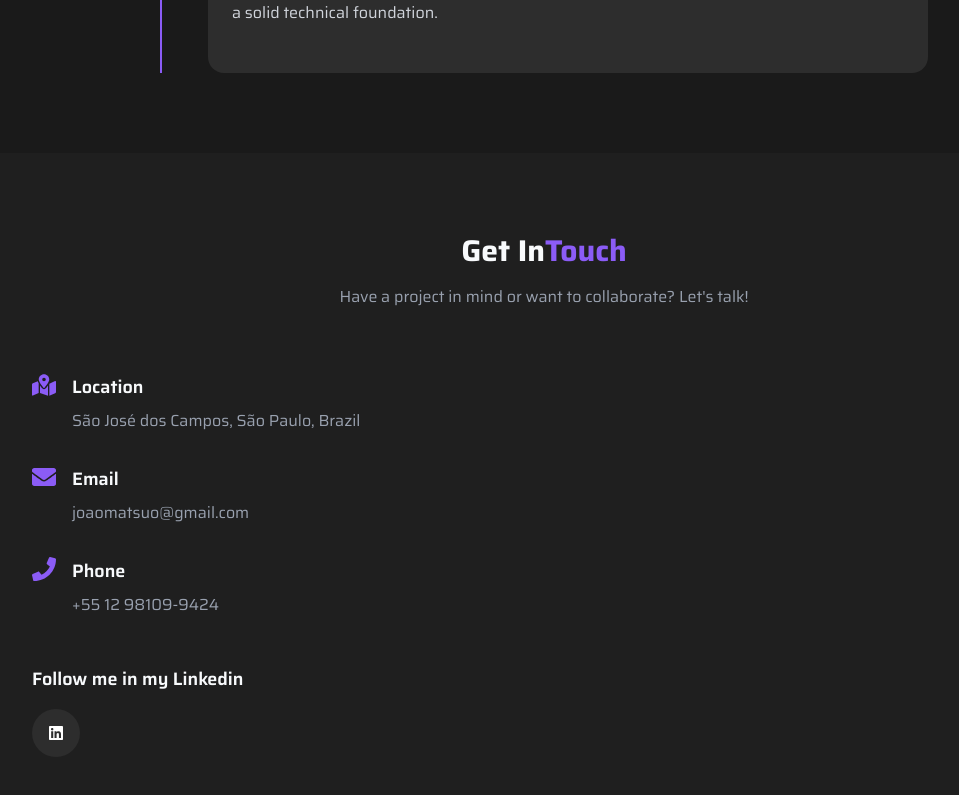
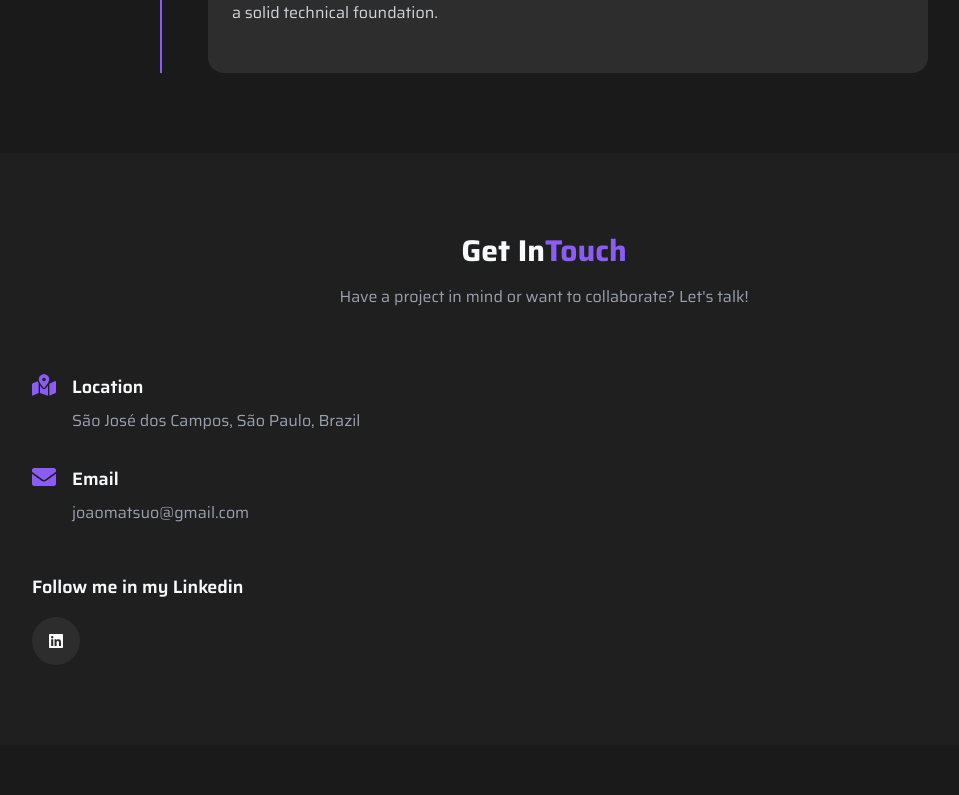
Before and after one commit to joaomatsuodev/portfolio, a React (Vite) app: page / in a window 1280 px wide. Shown: the part 3923-4718 px from the top of the page, without its empty margins (96-1055 px from the left). After the commit the page ends 4668 px from the top, so only its background shows below. Built offline with nearby package versions, Linux system fonts and the light colour scheme.

Commit message:
removendo numero de telefone

```diff
--- a/src/components/Contact.jsx
+++ b/src/components/Contact.jsx
@@ -64,17 +64,6 @@
                                 <p className='text-gray-400'>joaomatsuo@gmail.com</p>
                             </div>
                         </div>
-
-                        <div className='flex items-start'>
-                            <div className='text-purple text-2xl mr-4'>
-                                <FaPhone />
-                            </div>
-                            <div>
-                                <h3 className='text-lg font-semibold mb-2'>Phone</h3>
-                                <p className='text-gray-400'>+55 12 98109-9424</p>
-                            </div>
-                        </div>
-
                         <div className='pt-4'>
                             <h3 className='text-lg font-semibold mb-4'>Follow me in my Linkedin</h3>
                             <div className='flex space-x-4'>
```
